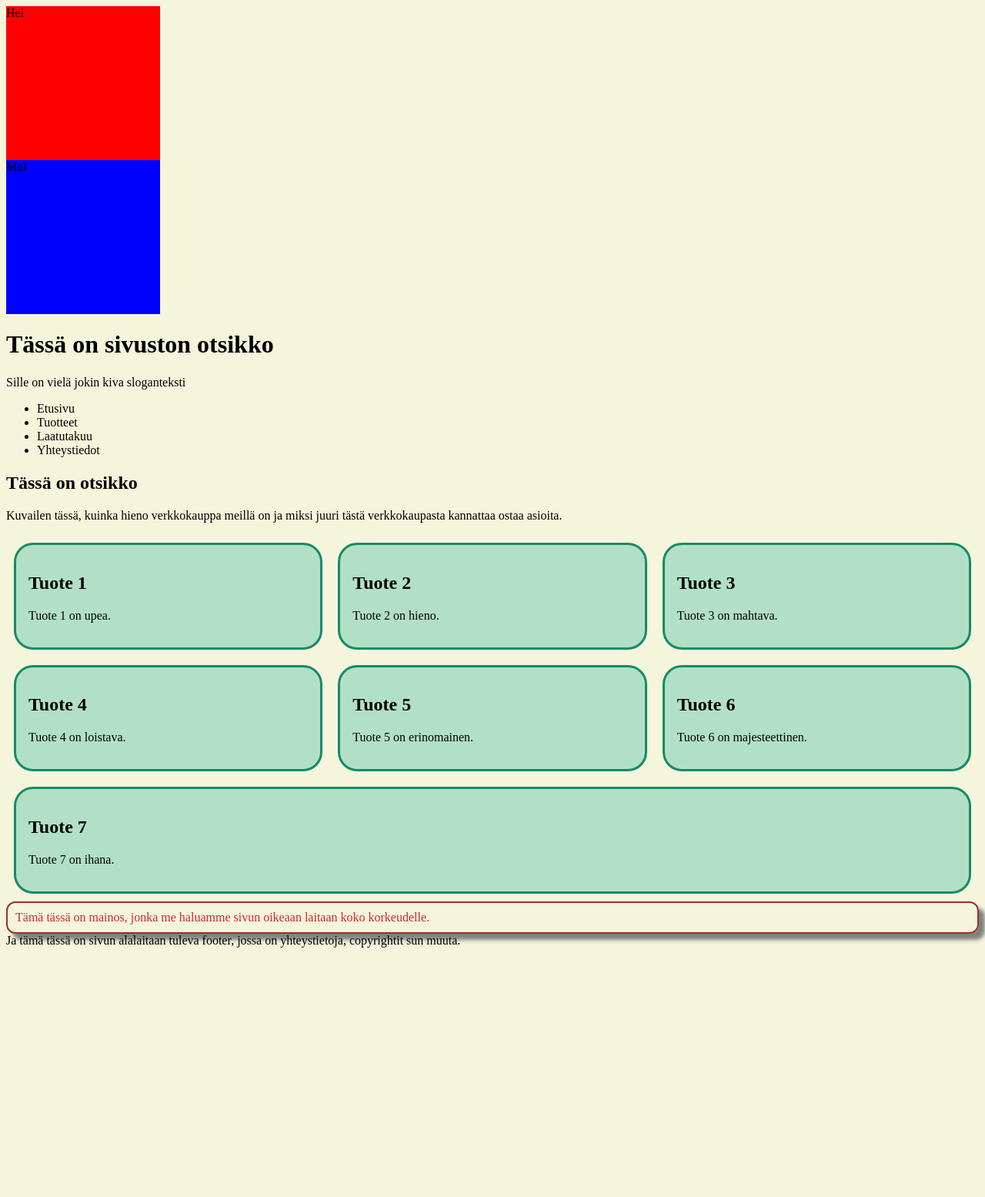
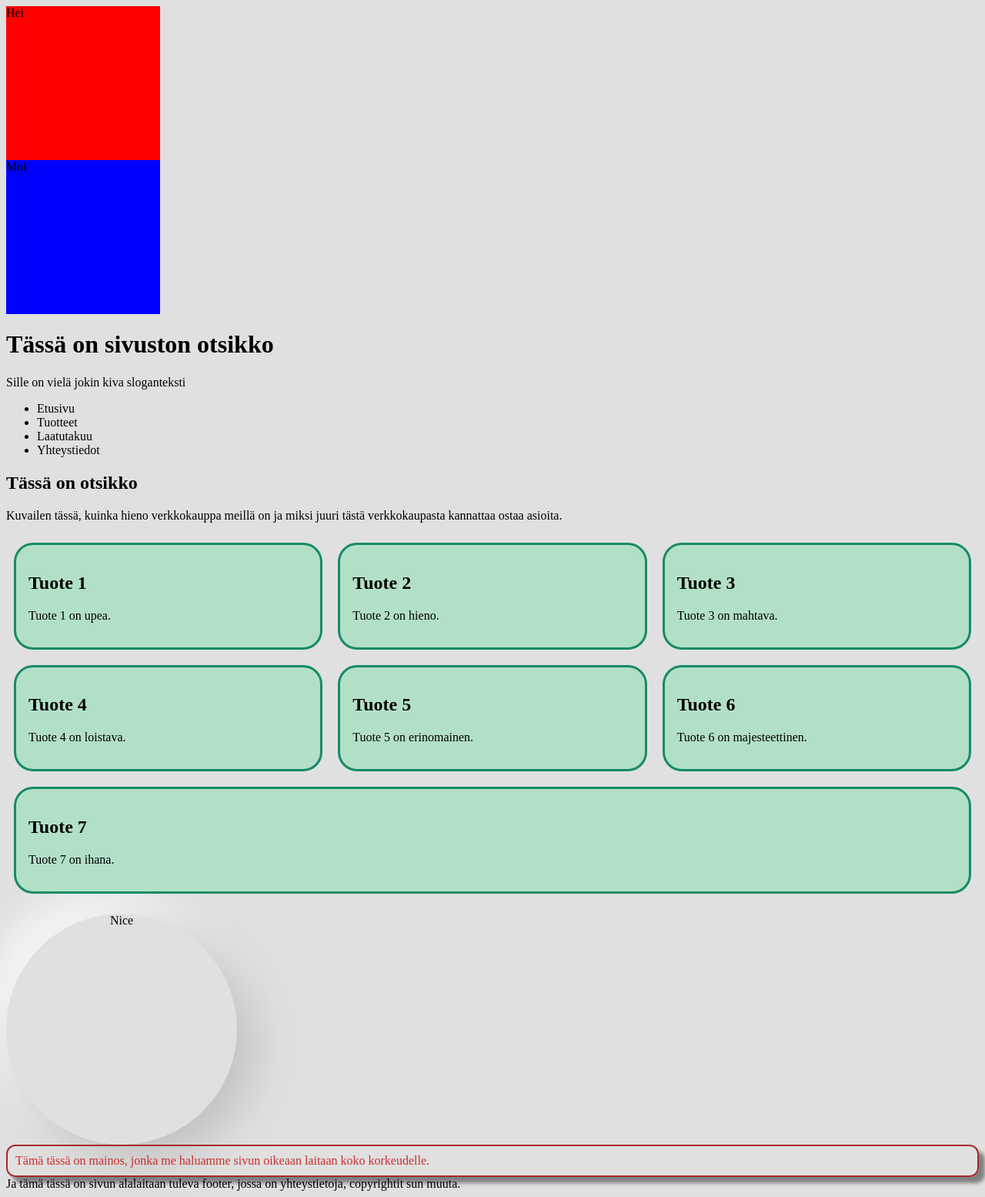
Before and after one commit to treduan/treduan, a PHP site: page /test.html in a window 1280 px wide. Shown: the whole page at 77% size. Before the commit the page ends 1231 px from the top, so only its background shows below. Run offline with PHP 8.4, Linux system fonts and the light colour scheme.

Commit message:
More sass tests

```diff
--- a/html&css/index.css
+++ b/html&css/index.css
@@ -14,7 +14,7 @@
 }
 
 body {
-  background-color: beige;
+  background-color: #e0e0e0;
 }
 
 .red {
@@ -47,4 +47,13 @@ body {
   border-radius: 12px;
   box-shadow: grey 8px 8px 5px;
   padding: 10px;
+}
+
+.round {
+  height: 300px;
+  width: 300px;
+  border-radius: 50%;
+  background: #e0e0e0;
+  box-shadow: 20px 20px 60px #bebebe, -20px -20px 60px #ffffff;
+  text-align: center;
 }/*# sourceMappingURL=index.css.map */
--- a/html&css/index.scss
+++ b/html&css/index.scss
@@ -15,7 +15,7 @@ $primary: rgb(200, 45, 45);
     background-color: rgb(178, 224, 199);
 }
 body {
-    background-color:beige;
+    background-color:#e0e0e0;
 }
 .red {
     height: 200px;
@@ -46,3 +46,13 @@ body {
     box-shadow: grey 8px 8px 5px;
     padding: 10px;
 }
+
+.round {
+    height: 300px;
+    width: 300px;
+    border-radius: 50%;
+    background: #e0e0e0;
+    box-shadow:  20px 20px 60px #bebebe,
+    -20px -20px 60px #ffffff;
+    text-align: center;
+}
--- a/html&css/test.html
+++ b/html&css/test.html
@@ -57,6 +57,9 @@
         </div>
     </section>
     </main>
+    <div class="round">
+        <p>Nice</p>
+    </div>
     <aside class="add">Tämä tässä on mainos, jonka me haluamme sivun oikeaan laitaan koko korkeudelle.</aside>
     <footer>Ja tämä tässä on sivun alalaitaan tuleva footer, jossa on yhteystietoja, copyrightit sun muuta.</footer>
     </body>
```
Also changed, not shown: 1 other file.
